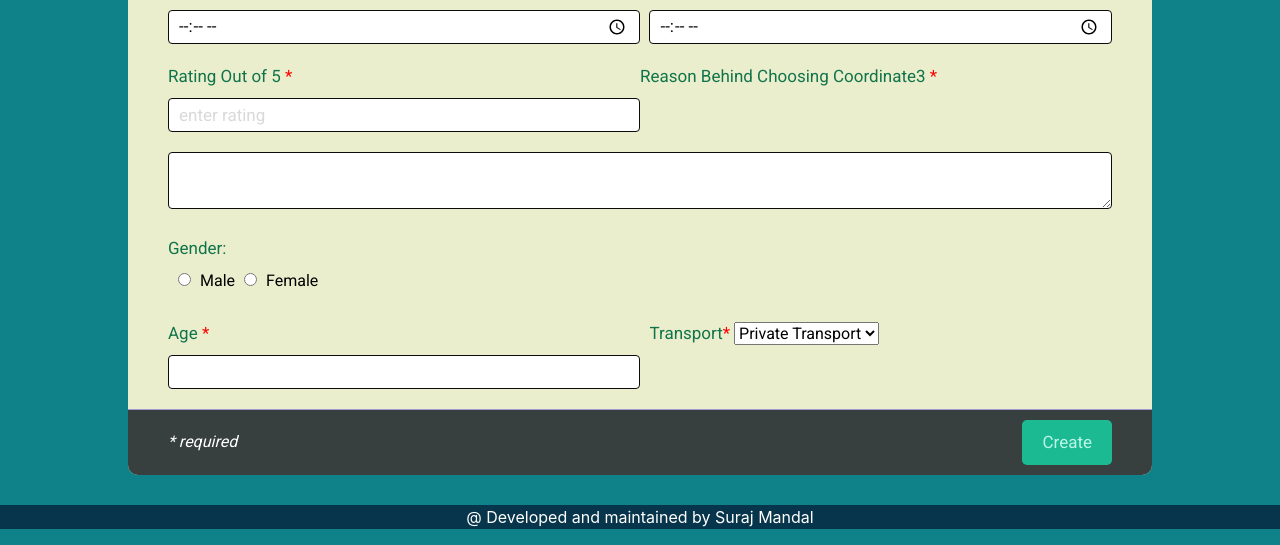
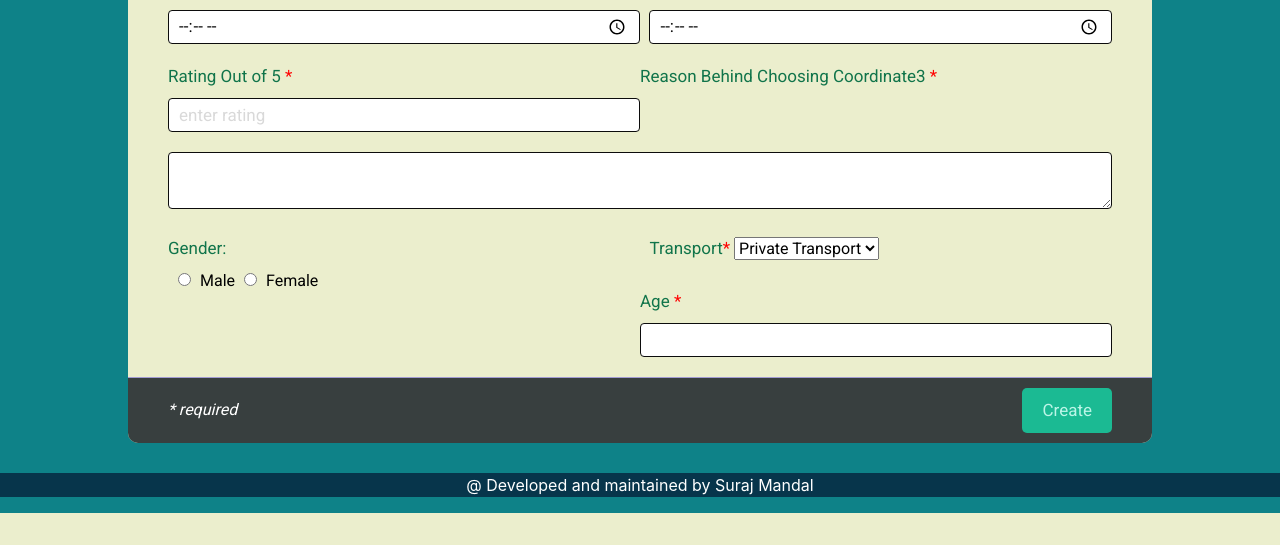
Before and after one commit to srm1071/crowdsource1, a Django app: page /register in a window 1280 px wide. Shown: the part 1451-1996 px from the top of the page. After the commit the page ends 1964 px from the top, so only its background shows below. Run offline with Django 3.2, Linux system fonts and the light colour scheme; some libraries are stand-ins or nearby versions.

Commit message:
Update register.html

```diff
--- a/template/register.html
+++ b/template/register.html
@@ -388,7 +388,7 @@
 
         <!-- Gender and Hobbies -->
         <div class="horizontal-group">
-          <div class="form-group center">
+          <div class="form-group left">
             <label class="label-title">Gender:</label>
             <div class="input-group">
               <label for="male"><input type="radio" name="gender" value="male" id="male">
@@ -399,6 +399,13 @@
               </label>
             </div>
           </div>
+          <div class="form-group right">
+            <label for="experience" class="label-title">Transport<font color="red">*</font></label>
+            <select name="trans">
+              <option>Private Transport</option>
+              <option>Public Transport</option>
+            </select>
+          </div>
         </div>
 
         <!-- Profile picture and Age -->
@@ -406,13 +413,6 @@
           <div class="form-group left">
             <label for="experience" class="label-title">Age <font color="red">*</font></label>
             <input type="number" min="18" max="80" value="" class="form-input" name="age" required="required">
-          </div>
-          <div class="form-group right">
-            <label for="experience" class="label-title">Transport<font color="red">*</font></label>
-            <select name="trans">
-              <option>Private Transport</option>
-              <option>Public Transport</option>
-            </select>
           </div>
         </div>
       </div>
```
